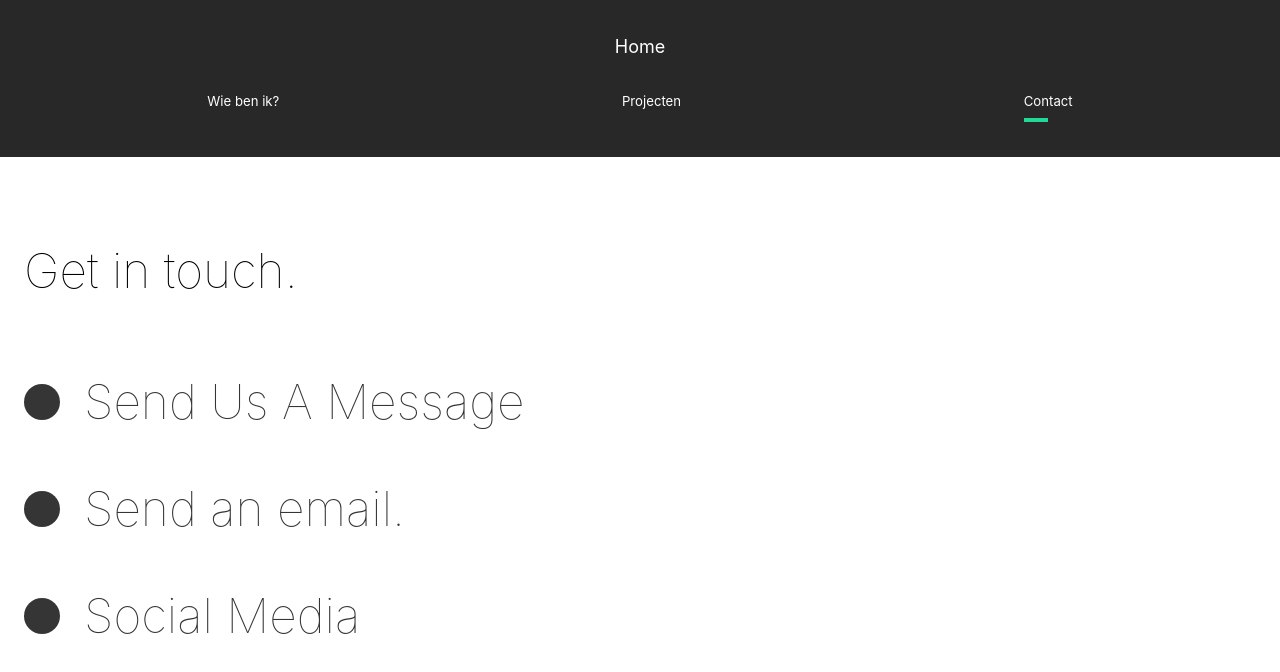
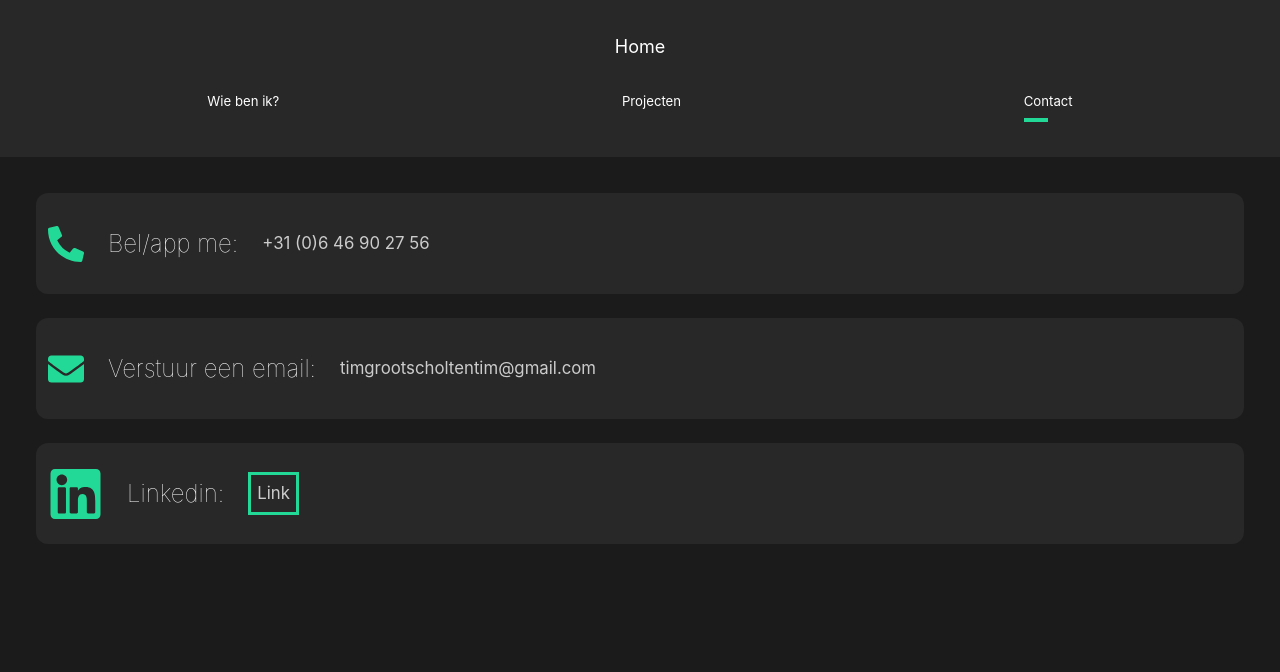
Before and after one commit to TimGrootscholten/Website, a React (Create React App) app: page /contact in a window 1280 px wide. Shown: the top 672 px of the page. Built offline with nearby package versions, Linux system fonts and the light colour scheme.

Commit message:
update contact page

```diff
--- a/src/pages/Contact.js
+++ b/src/pages/Contact.js
@@ -3,6 +3,9 @@ import React from "react";
 import { motion } from "framer-motion";
 import { pageAnimation, titleAnim } from "../animation";
 import styled from "styled-components";
+import { FontAwesomeIcon } from "@fortawesome/react-fontawesome";
+import { faPhoneAlt, faEnvelope } from "@fortawesome/free-solid-svg-icons";
+import linkedin from "../img/linkedin.svg";
 
 const Contact = () => {
   return (
@@ -11,33 +14,37 @@ const Contact = () => {
       variants={pageAnimation}
       initial="hidden"
       animate="show"
-      style={{ background: "#fff" }}
     >
-      <Title>
-        <Hide>
-          <motion.h2 variants={titleAnim}>Get in touch.</motion.h2>
-        </Hide>
-      </Title>
-      <div>
       <Hide>
         <Social variants={titleAnim}>
-            <Circle />
-            <h2>Send Us A Message</h2>
+          <Title>
+            <FontAwesomeIcon size="3x" icon={faPhoneAlt} />
+            <h2>Bel/app me:</h2>
+            <p>+31 (0)6 46 90 27 56</p>
+          </Title>
+        </Social>
+      </Hide>
+
+      <Hide>
+        <Social variants={titleAnim}>
+          <Title>
+            <FontAwesomeIcon size="3x" icon={faEnvelope} />
+            <h2>Verstuur een email:</h2>
+            <p>timgrootscholtentim@gmail.com</p>
+          </Title>
         </Social>
       </Hide>
       <Hide>
         <Social variants={titleAnim}>
-            <Circle />
-            <h2>Send an email.</h2>
+          <Title>
+            <img src={linkedin} alt="teamwork" />
+            <h2>Linkedin:</h2>
+            <a href="https://www.linkedin.com/in/timgrootscholten/">
+              <p>Link</p>
+            </a>
+          </Title>
         </Social>
       </Hide>
-        <Hide>
-          <Social variants={titleAnim}>
-            <Circle />
-            <h2>Social Media</h2>
-          </Social>
-        </Hide>
-      </div>
     </ContactStyle>
   );
 };
@@ -51,28 +58,33 @@ const ContactStyle = styled(motion.div)`
     font-size: 1rem;
   }
 `;
-const Title = styled.div`
-  margin-bottom: 4rem;
-  color: black;
-  @media (max-width: 1500px) {
-    margin-top: 5rem;
-  }
-`;
 const Hide = styled.div`
   overflow: hidden;
 `;
-const Circle = styled.div`
-  border-radius: 50%;
-  width: 3rem;
-  height: 3rem;
-  background: #353535;
+const Social = styled(motion.div)`
+  /* width: 20vw; */
+  background-color: #282828;
+  border-radius: 1rem;
+  padding: 1rem;
+  margin: 1rem;
+  h2 {
+    margin: 2rem;
+    color: #fff;
+    font-size: 2rem;
+  }
+  p {
+    padding: 0rem 0rem;
+  }
+  a {
+    text-decoration: none;
+    padding: 0.5rem;
+    border: 3px solid #23d997;
+  }
 `;
-const Social = styled(motion.div)`
+const Title = styled.div`
+  color: #23d997;
   display: flex;
   align-items: center;
-  h2 {
-    margin: 2rem;
-  }
 `;
 
 export default Contact;
```
Also changed, not shown: src/img/linkedin.svg (added), 1 other file (tests, documents, lock files or other folders). Lines whose indentation alone changed are shown as unchanged.
